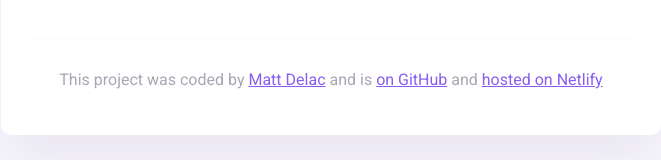
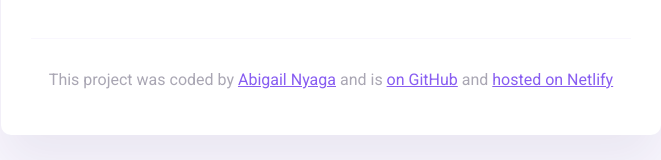
Before and after one commit to Abiiigyl/shecodes-weather-app, a website built with Parcel: page index.html in a window 1280 px wide. Shown: the part 325-485 px from the top of the page, without its empty margins (309-970 px from the left). Built offline with nearby package versions, Linux system fonts and the light colour scheme.

Commit message:
Changed name of developer

```diff
--- a/index.html
+++ b/index.html
@@ -46,7 +46,7 @@
       <footer>
         <p>
           This project was coded by
-          <a href="#" target="_blank">Matt Delac</a> and is
+          <a href="#" target="_blank">Abigail Nyaga</a> and is
           <a href="#" target="_blank"> on GitHub</a> and
           <a href="#" target="_blank">hosted on Netlify</a>
         </p>
```
